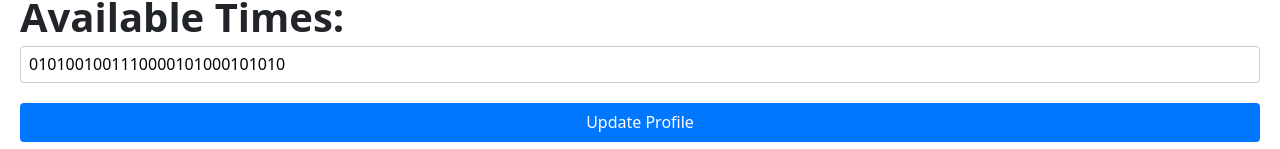
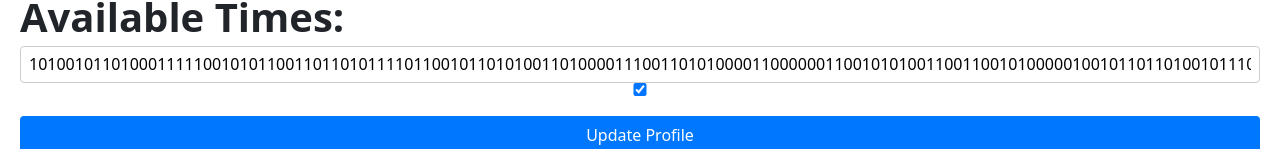
Before and after one commit to myCoalSmells/study_sync, a React (Create React App) app: page /editprofile in a window 1280 px wide. Shown: the part 678-827 px from the top of the page. Built offline with nearby package versions, Linux system fonts and the light colour scheme.

Commit message:
One check box working

```diff
--- a/src/EditProfile.js
+++ b/src/EditProfile.js
@@ -14,10 +14,9 @@ export default function EditProfile() {
         name: 'Michael Liu',
         pfp: "https://i.imgur.com/pkpvLJn.jpeg",
         classMatch: "CS 35L, Math 33B, Physics 1C",
-        availTime: "0101001001110000101000101010",
+        availTime: "101001011010001111100101011001101101011110110010110101001101000011100110101000011000000110010101001100110010100000100101101101001011101110100000110001000111001000001001",
         contactInfo: "myemail@yahoo.com"
     };
-
 
 
     const [name, setName] = useState('');
@@ -26,7 +25,7 @@ export default function EditProfile() {
     const [availTime, setAvailTime] = useState('');
     const [pfp, setPFP] = useState('');
 
-    //popup
+    //popup (separate from others)
     const [showPopup, setShowPopup] = useState(false);
 
     useEffect(() => {
@@ -44,7 +43,6 @@ export default function EditProfile() {
         e.preventDefault();
         // check validity
 
-
         // update student object inside the database (new data are in these variables)
         // use effect above sets the variables.
         Student.name = name;
@@ -58,8 +56,28 @@ export default function EditProfile() {
         setTimeout(() => {
             setShowPopup(false);
         }, 2300);
+    };
 
-
+    // handle checkbox
+    // const handleCheck = (e) => {
+    //     const availTimeArr = Student.availTime.split('');
+    //     if (e.target.checked === true) {
+    //         availTimeArr[index] = '0';
+    //     } else {
+    //         availTimeArr[index] = '1';
+    //     }
+    //     const updatedAvailTimeArr = availTimeArr.join('');
+    //     setAvailTime(updatedAvailTimeArr);
+    // }
+    const handleCheck = (isChecked, index, e) => {
+        const availTimeArr = availTime.split('');
+        if (isChecked) {
+          availTimeArr[index] = '1';
+        } else {
+          availTimeArr[index] = '0';
+        }
+        const updatedAvailTimeArr = availTimeArr.join('');
+        setAvailTime(updatedAvailTimeArr);
     };
 
     return(
@@ -89,6 +107,9 @@ export default function EditProfile() {
                 <div className={EPMod.subcontainer}>
                     <label htmlFor="availTime">Available Times:</label>
                     <input type="text" id="availTime" value={availTime} onChange={(e) => setAvailTime(e.target.value)} />
+
+                    <input type="checkbox" checked={availTime[0] === '1'} onChange={(e) => handleCheck(e.target.checked, 0)} />
+
                 </div>
 
                 <div className={EPMod.subcontainer}>
```
